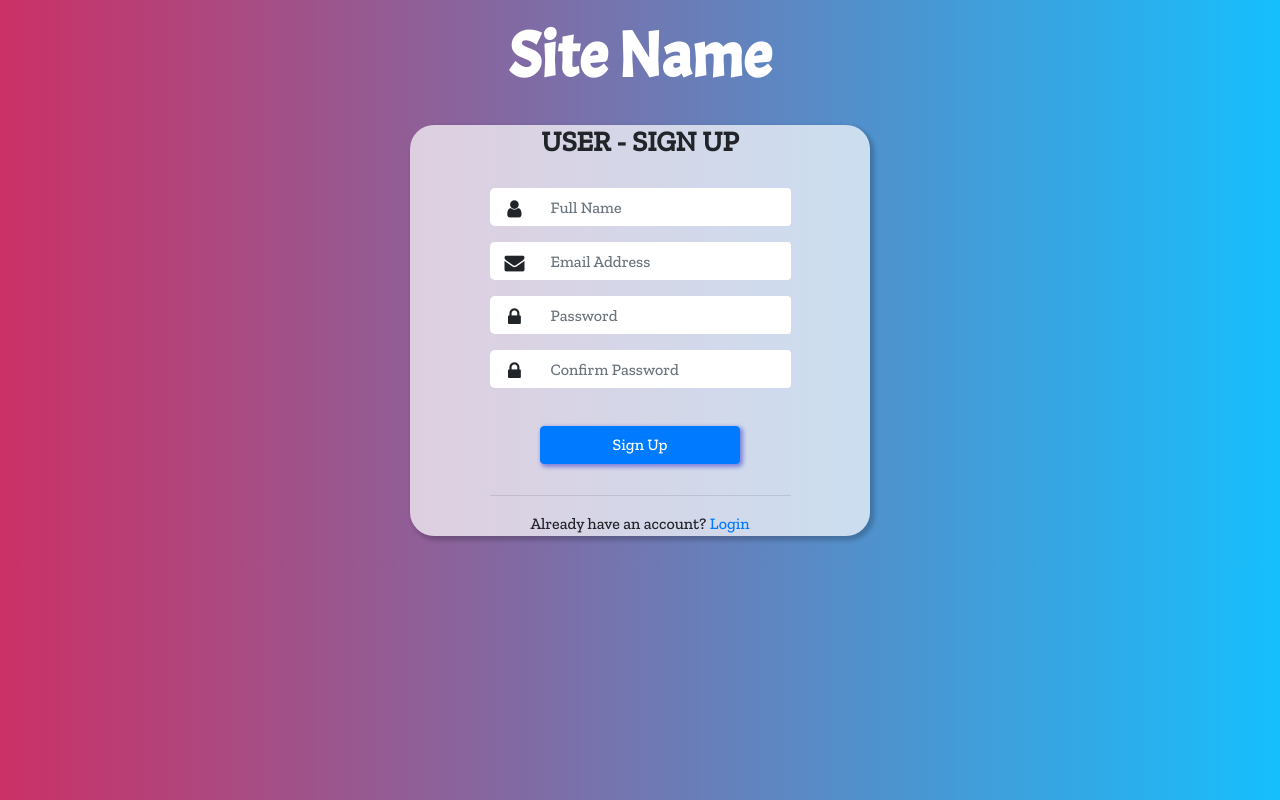
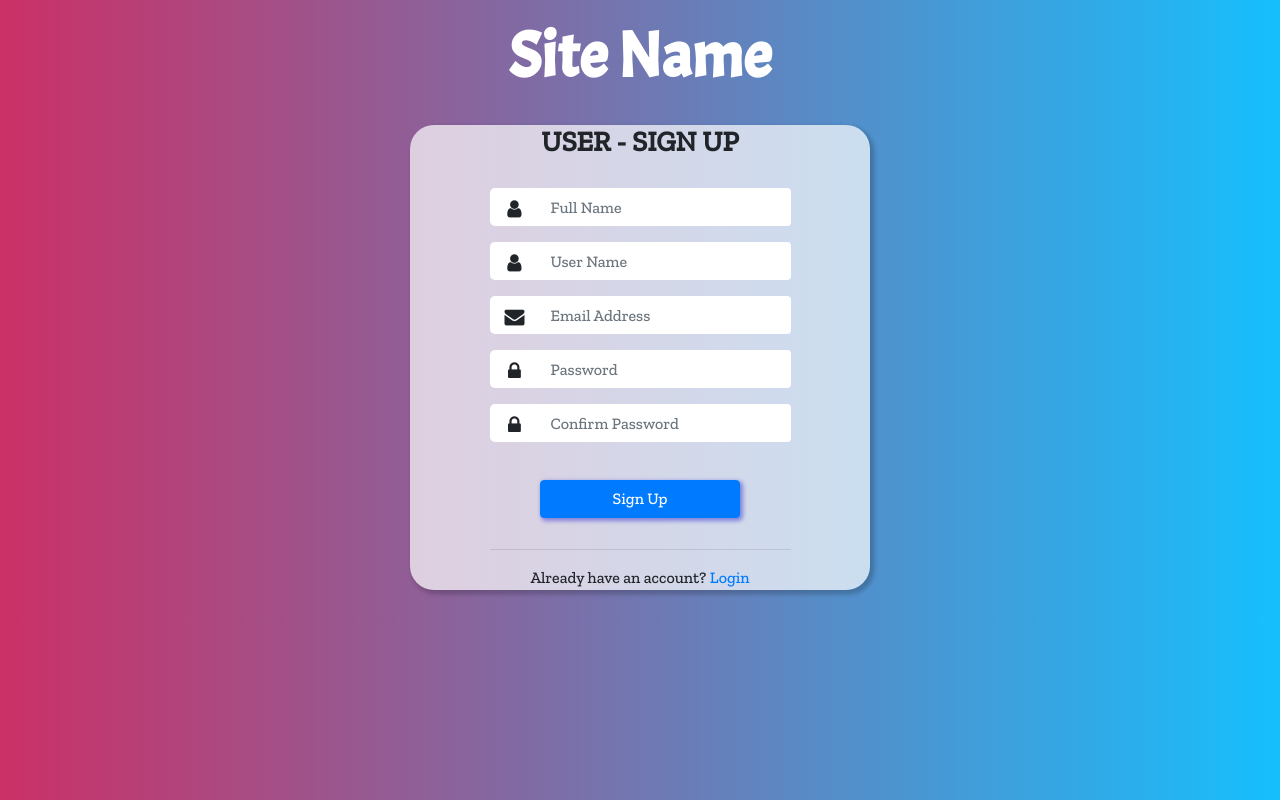
Before and after one commit to IndiaCFG3/team-10, a Django app: page /usersignup in a window 1280 px wide. Run offline with Django 3.2, Linux system fonts and the light colour scheme; some libraries are stand-ins or nearby versions.

Commit message:
signup and login

```diff
--- a/team10/main/models.py
+++ b/team10/main/models.py
@@ -6,3 +6,8 @@ class adminSignup(models.Model):
     username=models.CharField(max_length=100)
     email = models.EmailField(max_length=254)
     password=models.CharField(max_length=30)
+class userSignup(models.Model):
+    full_name=models.CharField(max_length=100)
+    username=models.CharField(max_length=100)
+    email = models.EmailField(max_length=254)
+    password=models.CharField(max_length=30)
--- a/team10/main/views.py
+++ b/team10/main/views.py
@@ -1,7 +1,7 @@
 from django.shortcuts import render,redirect
 from django.contrib import messages
 from django.contrib.auth.models import User,auth
-from .models import adminSignup
+from .models import adminSignup,userSignup
 
 # Create your views here.
 def index(request):
@@ -13,11 +13,20 @@ def adminsignup(request):
         email=request.POST['email']
         password1=request.POST['password1']
         password2=request.POST['password2']
+        x=User.objects.all()
+        l=[]
+        for x1 in x:
+            l.append(x1.username)
         if password1==password2:
-            user=User.objects.create_user(username=username,password=password1,email=email)
-            user.save()
-            adminSignup.objects.create(username=username,full_name=fullname,email=email,password=password1)
-            return redirect('adminlogin')
+            if username not in l:
+                user=User.objects.create_user(username=username,password=password1,email=email)
+                user.save()
+                adminSignup.objects.create(username=username,full_name=fullname,email=email,password=password1)
+                return redirect('adminlogin')
+            else:
+                messages.info(request,'username already exists')
+                return redirect('adminsignup')
+
         else:
             messages.info(request,'passwords doesnt match')
             return redirect('adminsignup')
@@ -30,16 +39,67 @@ def adminlogin(request):
         password=request.POST['password']
 
         user=auth.authenticate(username=username,email=email,password=str(password))
-
+        a1=adminSignup.objects.all()
+        l=[]
+        for a in a1:
+            l.append(a.username)
         if user is not None:
-            auth.login(request,user)
-            return render(request,'index.html')
+            if username in l:
+                auth.login(request,user)
+                return render(request,'index.html')
+            else:
+                messages.info(request,'you are not an admin')
+                return redirect('adminlogin')
         else:
             messages.info(request,'Username / password is incorrect')
             return redirect('adminlogin')
     else:
         return render(request,'adminlogin.html')
 def usersignup(request):
-    return render(request,'usersignup.html')
+    if request.method=='POST':
+        fullname=request.POST['fullname']
+        username=request.POST['username']
+        email=request.POST['email']
+        password1=request.POST['password1']
+        password2=request.POST['password2']
+        l=[]
+        x=User.objects.all()
+        for x1 in x:
+            l.append(x1.username)
+        if password1==password2:
+            if username not in l:
+                user=User.objects.create_user(username=username,password=password1,email=email)
+                user.save()
+                userSignup.objects.create(username=username,full_name=fullname,email=email,password=password1)
+                return redirect('userlogin')
+            else:
+                messages.info(request,'username already exists')
+                return redirect('usersignup')
+        else:
+            messages.info(request,'passwords doesnt match')
+            return redirect('usersignup')
+    else:
+        return render(request,'usersignup.html')
 def userlogin(request):
-    return render(request,'userlogin.html')
+    if request.method=='POST':
+        username=request.POST['username']
+        email=request.POST['email']
+        password=request.POST['password']
+
+        user=auth.authenticate(username=username,email=email,password=str(password))
+        u1=userSignup.objects.all()
+        l=[]
+        for u in u1:
+            l.append(u.username)
+        if user is not None:
+            if username in l:
+                auth.login(request,user)
+                return render(request,'index.html')
+            else:
+                messages.info(request,'you are not a user')
+                return redirect('userlogin')
+        else:
+            messages.info(request,'Username / password /email is incorrect')
+            return redirect('userlogin')
+    else:
+        return render(request,'userlogin.html')
--- a/team10/team10/settings.py
+++ b/team10/team10/settings.py
@@ -77,7 +77,7 @@ WSGI_APPLICATION = 'team10.wsgi.application'
 DATABASES = {
     'default': {
         'ENGINE': 'django.db.backends.postgresql',
-        'NAME': 'adpost',
+        'NAME': 'tiss',
         'USER':'postgres',
         'PASSWORD':'Rgsv1234',
         'HOST':'localhost'
--- a/team10/templates/adminlogin.html
+++ b/team10/templates/adminlogin.html
@@ -60,6 +60,11 @@
         <p>Do not have an account? <a href="{% url 'adminsignup' %}">Sign Up</a></p>
 
       </form>
+      <div>
+        {% for message in messages %}
+        <h3 style="font-size: 15px; color:red; padding-top:25px;text-align:center; padding-bottom:20px;"><i class="fa fa-exclamation-triangle" aria-hidden="true"></i> {{message}}</h3>
+        {% endfor %}
+    </div>
     </div>
   </div>
 
--- a/team10/templates/adminsignup.html
+++ b/team10/templates/adminsignup.html
@@ -74,6 +74,11 @@
         <p>Already have an account? <a href="{% url 'adminlogin' %}"> Login </a></p>
 
       </form>
+      <div>
+        {% for message in messages %}
+        <h3 style="font-size: 15px; color:red; padding-top:25px;text-align:center; padding-bottom:20px;"><i class="fa fa-exclamation-triangle" aria-hidden="true"></i> {{message}}</h3>
+        {% endfor %}
+    </div>
     </div>
   </div>
 
--- a/team10/templates/usersignup.html
+++ b/team10/templates/usersignup.html
@@ -19,22 +19,30 @@
     <h1 class="logo"><strong> Site Name </strong></h1>
     <div class="container">
       <h3><strong> USER - SIGN UP </strong></h3>
-      <form>
-
+      <form action="usersignup" method="POST">
+        {% csrf_token %}
         <div class="form-group input-group mb-3">
           <label for="Name"></label>
           <div class="input-group-prepend">
             <span><i class="fa fa-user" aria-hidden="true"></i></span>
           </div>
-          <input type="text" class="form-control" id="Name" placeholder="Full Name" required>
+          <input type="text" class="form-control" id="Name" placeholder="Full Name" name="fullname" required>
         </div>
+
+        <div class="form-group input-group mb-3">
+            <label for="Name"></label>
+            <div class="input-group-prepend">
+              <span><i class="fa fa-user" aria-hidden="true"></i></span>
+            </div>
+            <input type="text" class="form-control" id="Name" name="username" placeholder="User Name" required>
+          </div>
 
         <div class="form-group input-group mb-3">
           <label for="Email"></label>
           <div class="input-group-prepend">
             <span><i class="fa fa-envelope" aria-hidden="true"></i></span>
           </div>
-          <input type="email" class="form-control" id="Email" placeholder="Email Address" required>
+          <input type="email" class="form-control" id="Email" name="email" placeholder="Email Address" required>
         </div>
 
         <div class="form-group input-group mb-3">
@@ -42,14 +50,14 @@
           <div class="input-group-prepend">
             <span><i class="fa fa-lock" aria-hidden="true"></i></i></span>
           </div>
-          <input type="password" class="form-control" id="Password" placeholder="Password" required>
+          <input type="password" class="form-control" name="password1"id="Password" placeholder="Password" required>
         </div>
         <div class="form-group input-group mb-3">
           <label for="ConfirmPassword"></label>
           <div class="input-group-prepend">
             <span><i class="fa fa-lock" aria-hidden="true"></i></i></span>
           </div>
-          <input type="password" class="form-control" id="ConfirmPassword" placeholder="Confirm Password" required>
+          <input type="password" class="form-control" id="ConfirmPassword" name="password2" placeholder="Confirm Password" required>
         </div>
 
         <button type="submit" class="btn btn-primary">Sign Up</button>
@@ -57,6 +65,11 @@
         <p>Already have an account? <a href="{% url 'userlogin' %}"> Login </a></p>
 
       </form>
+      <div>
+        {% for message in messages %}
+        <h3 style="font-size: 15px; color:red; padding-top:25px;text-align:center; padding-bottom:20px;"><i class="fa fa-exclamation-triangle" aria-hidden="true"></i> {{message}}</h3>
+        {% endfor %}
+    </div>
     </div>
   </div>
 
```
Also changed, not shown: team10/templates/index.html (+5 -5 lines), team10/templates/userlogin.html (+9 -3 lines), team10/main/migrations/0003_usersignup.py (added).
